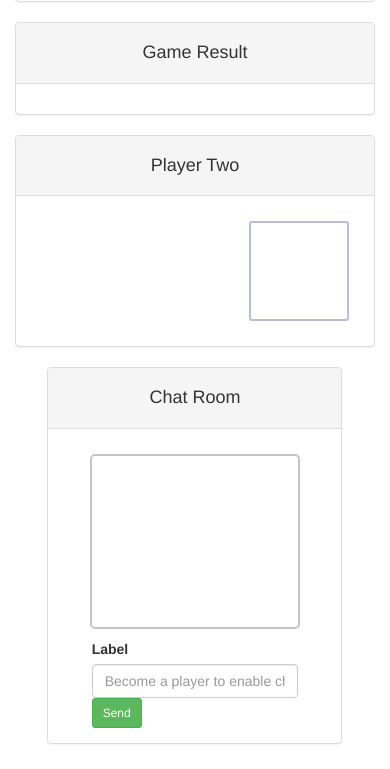
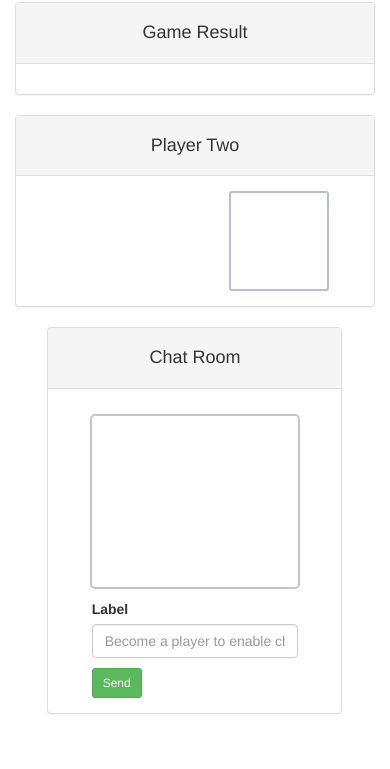
Before and after one commit to jpsilkjr86/RPS-Multiplayer, a plain HTML site: page index.html in a window 390 px wide. Shown: the part 357-1126 px from the top of the page. Drawn offline with nearby package versions, Linux system fonts and the light colour scheme; no server answers.

Commit message:
added media queries

```diff
--- /dev/null
+++ b/assets/css/mediaqueries.css
@@ -0,0 +1,29 @@
+/* Media Queries */
+@media only screen and (max-width : 1200px) {
+	#player-one, #player-two, #playerone-menu, #playertwo-menu
+	{margin: 0 10px;}
+}
+
+@media only screen and (max-width : 992px) {
+	#player-one, #player-two, #playerone-menu, #playertwo-menu{
+		float: none;
+		margin: auto;
+	}
+}
+
+@media only screen and (max-width : 768px) {
+	#player-one, #playertwo-menu {
+		float: left;
+		margin: 0 10%;
+	}
+	#playerone-menu, #player-two {
+		float: right;
+		margin: 0 10%;
+	}
+	#send-msg {margin-top: 10px;}
+}
+
+@media only screen and (max-width : 480px) {
+	#player-one, #player-two, #playerone-menu, #playertwo-menu
+	{margin: 0 30px;}
+}
--- a/assets/css/style1.css
+++ b/assets/css/style1.css
@@ -2,7 +2,7 @@
 #player-one, #player-two {
 	width: 100px;
 	height: 100px;
-	margin: 10px;
+	margin: 0 30px;
 	padding: 25px 5px;
 	text-align: center;
 	border: 2px solid #bbbbdd;
@@ -15,7 +15,7 @@
 #playerone-menu, #playertwo-menu {
 	width: 100px;
 	min-height: 100px;
-	margin: 0 10px;
+	margin: 0 30px;
 	padding: 5px;
 	text-align: center;
 }
--- a/index.html
+++ b/index.html
@@ -10,8 +10,7 @@
   	<link rel="stylesheet" type="text/css" href="assets/css/style1.css">
     <link rel="stylesheet" type="text/css" href="assets/css/style2.css">
     <link rel="stylesheet" type="text/css" href="assets/css/style3.css">
-    <!-- Link to the jQuery Library -->
-    <script src="https://code.jquery.com/jquery-3.1.1.js"></script>
+    <link rel="stylesheet" type="text/css" href="assets/css/mediaqueries.css">
     <!-- Firebase Reference -->
     <script src="https://www.gstatic.com/firebasejs/4.0.0/firebase.js"></script>
   </head>
@@ -20,7 +19,7 @@
     <div class="container">
       <!-- Page Header -->
       <div class="page-header">
-      	<h2 class="text-center">Rock, Paper, Scissors - Multiplayer! (beta)</h2>
+      	<h2 class="text-center">Rock, Paper, Scissors - Multiplayer!</h2>
       </div>
       <!-- Main Content Row -->
       <div class="row">
@@ -67,7 +66,7 @@
       	</div>
       </div> <!-- End of Row -->
       <!-- Chat Panel -->
-      <div class="row">
+      <div class="row" style="margin-bottom: 35px">
         <div class="col-xs-10 col-xs-offset-1">
           <div class="panel panel-default">
             <div class="panel-heading text-center">
@@ -94,6 +93,8 @@
       </div> <!-- End of Row -->
     </div> <!--End of Container-->
 
+    <!-- Link to the jQuery Library -->
+    <script src="https://code.jquery.com/jquery-3.1.1.js"></script>
     <!-- Exertnal JavaScript Links -->
     <script src="assets/js/pseudocode.js"></script>
     <script src="assets/js/objects.js"></script>
```
